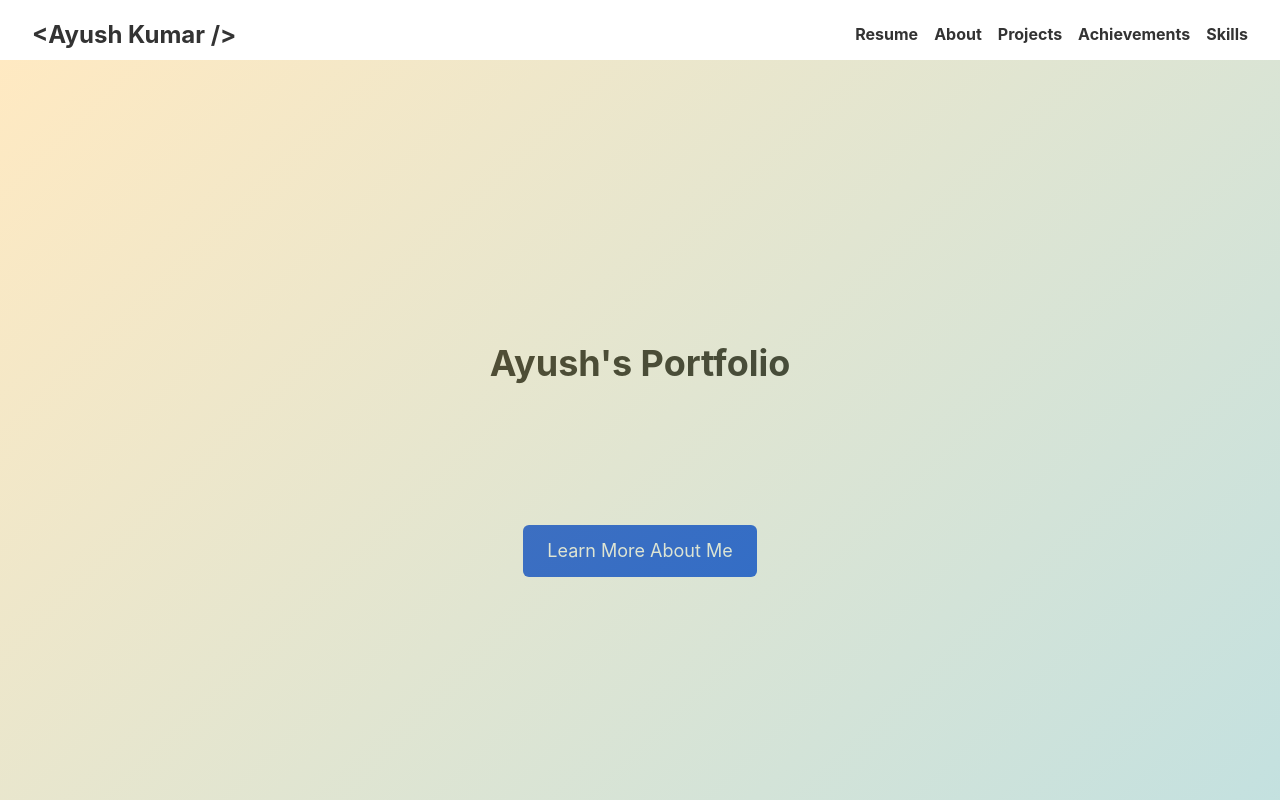
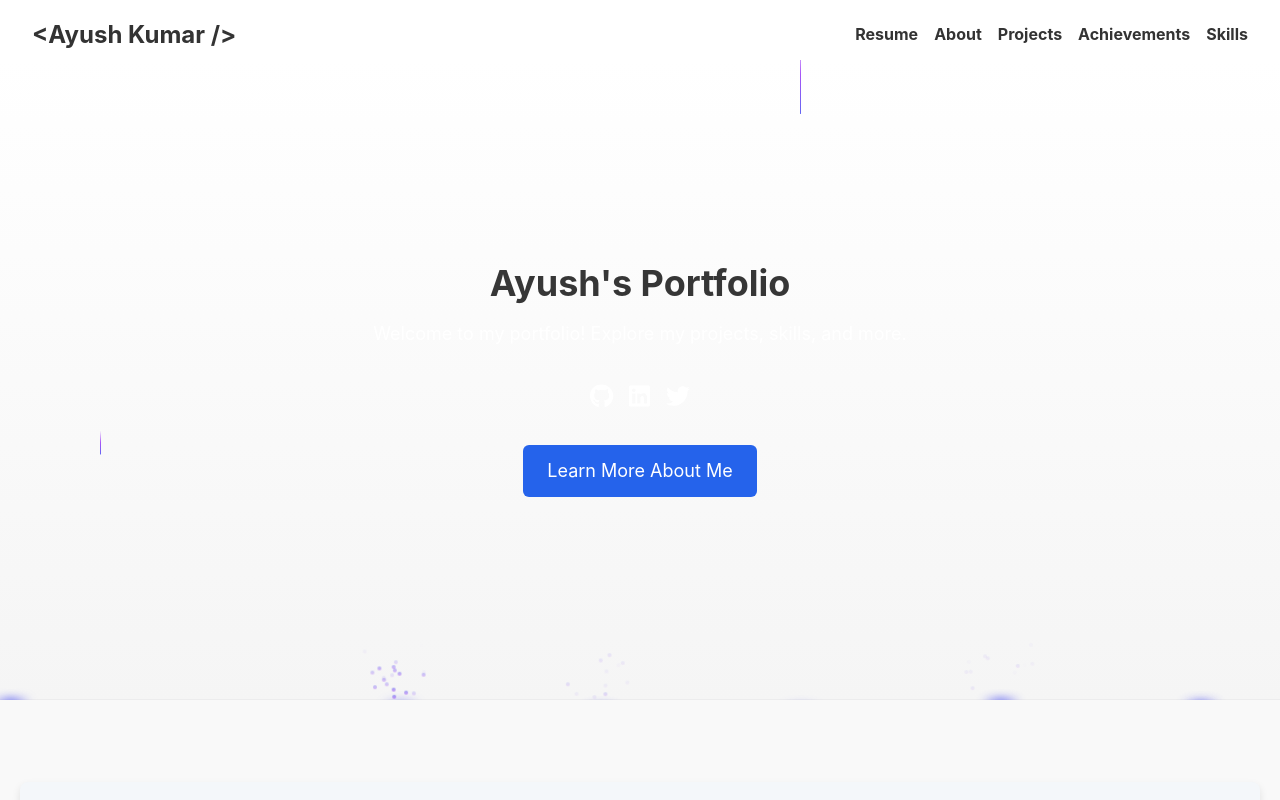
Before and after one commit to ayushchahat/pace-task, a Next.js app: page / in a window 1280 px wide. Shown: the top 800 px of the page. Built offline with nearby package versions, Linux system fonts and the light colour scheme.

Commit message:
Done some correction related to BackgroundBeamsWithCollision

```diff
--- a/app/components/MainBody.tsx
+++ b/app/components/MainBody.tsx
@@ -3,6 +3,7 @@ import React from "react";
 import { FontAwesomeIcon } from "@fortawesome/react-fontawesome";
 import { faGithub, faLinkedin, faTwitter } from "@fortawesome/free-brands-svg-icons";
 import { faQuestionCircle } from "@fortawesome/free-solid-svg-icons";
+import { BackgroundBeamsWithCollision } from "../components/animations/BackgroundBeams";
 import { cn } from "@/lib/utils"; // Import the utility function
 
 interface MainBodyProps {
@@ -27,6 +28,7 @@ const MainBody: React.FC<MainBodyProps> = ({ title, message, icons }) => {
   };
 
   return (
+    <BackgroundBeamsWithCollision>
       <div
         id="home"
         className={cn(
@@ -44,14 +46,6 @@ const MainBody: React.FC<MainBodyProps> = ({ title, message, icons }) => {
             }
           `}
         </style>
-
-      {/* Beam Animation */}
-      <div
-        className={cn(
-          "absolute inset-0 bg-gradient-to-r from-blue-500 via-purple-500 to-pink-500",
-          "opacity-30 pointer-events-none animate-[gradientAnimation_16s_infinite_alternate_ease-in-out]"
-        )}
-      />
 
         <h1 className="text-4xl font-bold mb-4">{title}</h1>
         <p className="text-lg mb-8 leading-relaxed">{message}</p>
@@ -81,6 +75,7 @@ const MainBody: React.FC<MainBodyProps> = ({ title, message, icons }) => {
           Learn More About Me
         </a>
       </div>
+    </BackgroundBeamsWithCollision>
   );
 };
 
```
Lines whose indentation alone changed are shown as unchanged.
